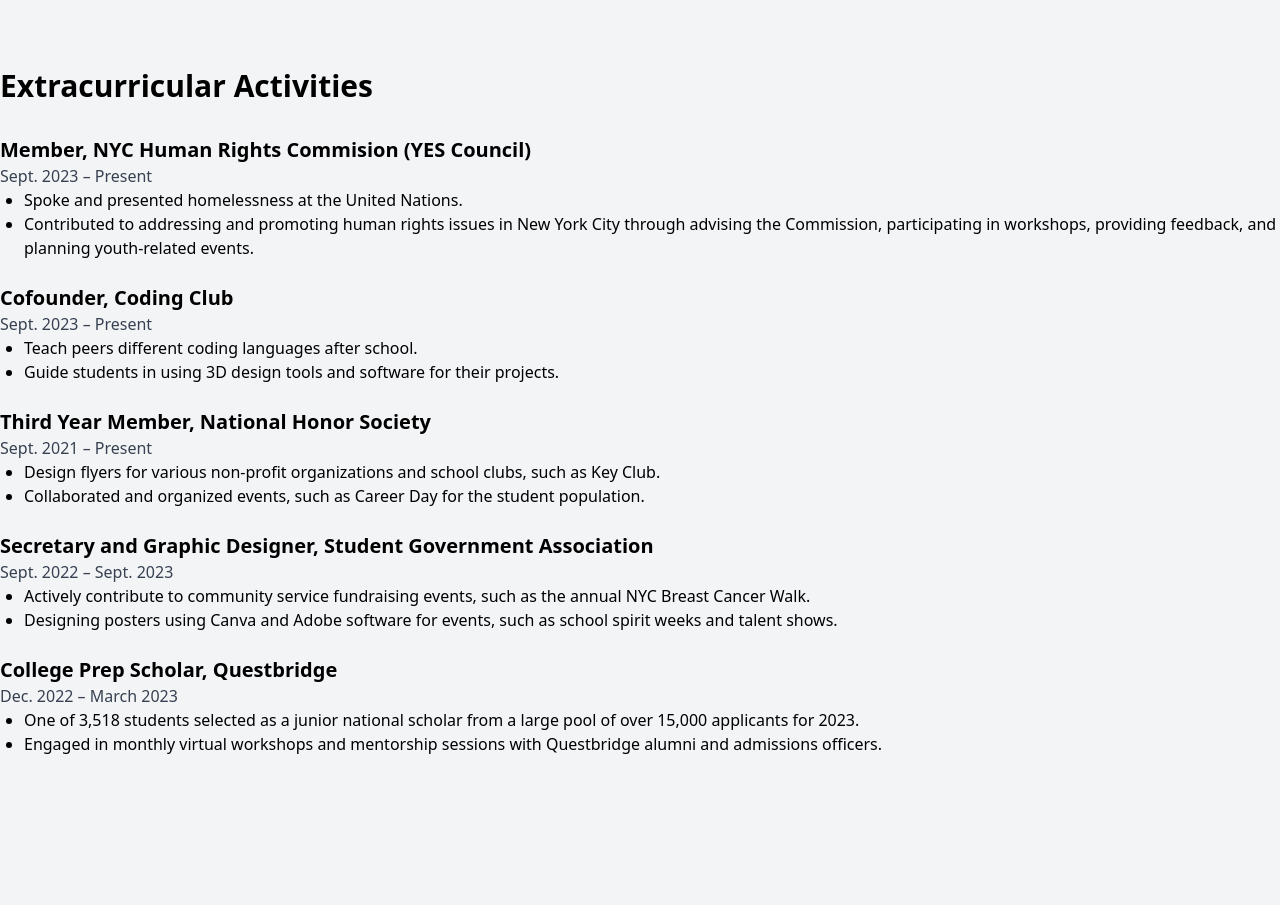
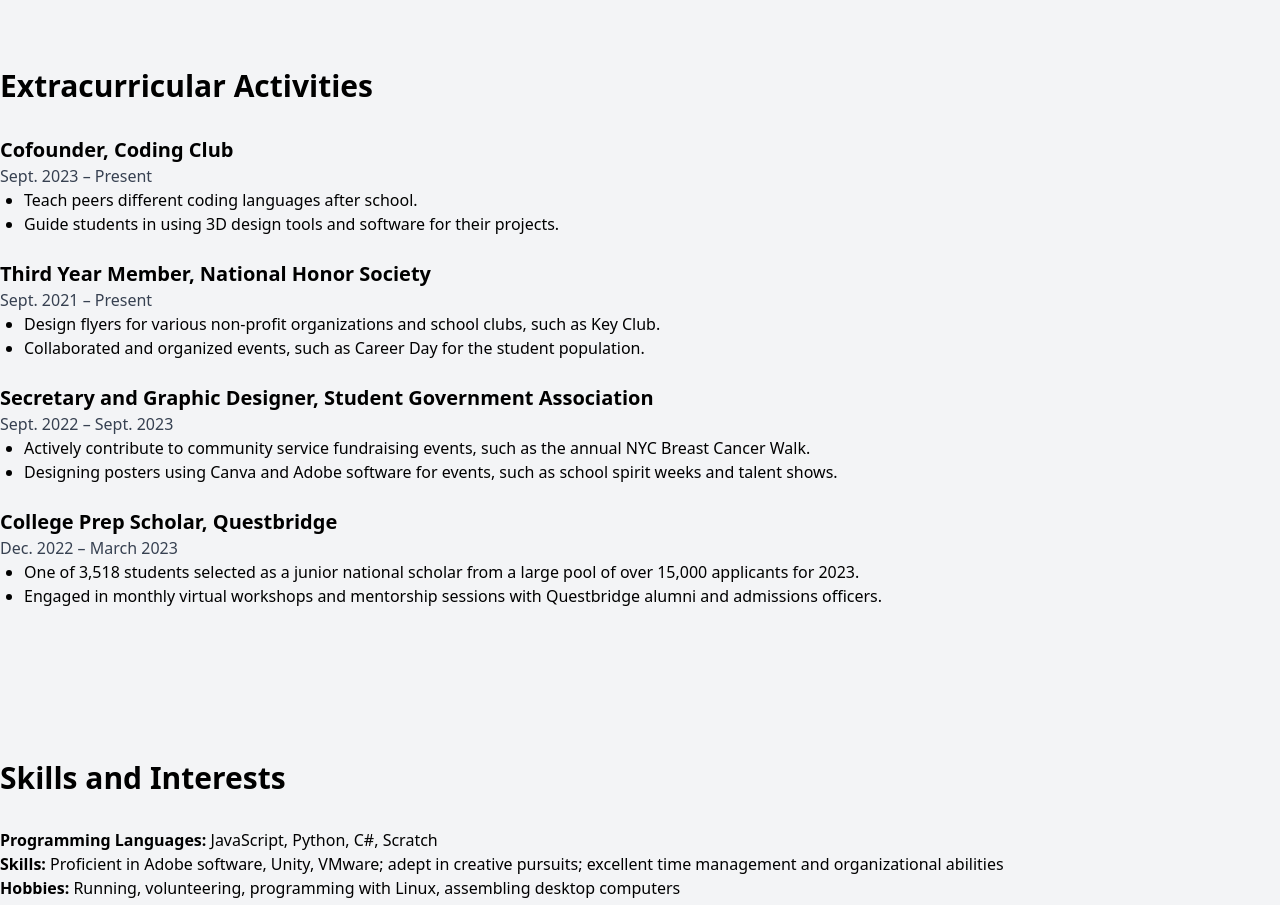
Before and after one commit to kyaw-nyc/kyaw-nyc.github.io, a plain HTML site: page index.html in a window 1280 px wide. Shown: the part 2480-3385 px from the top of the page. Drawn offline with nearby package versions, Linux system fonts and the light colour scheme.

Commit message:
index.html

```diff
--- a/index.html
+++ b/index.html
@@ -151,15 +151,6 @@
         <div class="container mx-auto">
             <h2 class="text-3xl font-bold mb-8">Extracurricular Activities</h2>
 
-            <!-- Member, NYC Human Rights Commision (YES Council) -->
-            <div class="mb-6">
-                <h3 class="text-xl font-bold">Member, NYC Human Rights Commision (YES Council)</h3>
-                <p class="text-gray-700">Sept. 2023 – Present</p>
-                <ul class="list-disc pl-6">
-                    <li>Spoke and presented homelessness at the United Nations.</li>
-                    <li>Contributed to addressing and promoting human rights issues in New York City through advising the Commission, participating in workshops, providing feedback, and planning youth-related events.</li>
-                </ul>
-            </div>
 
         <!-- Cofounder, Coding Club -->
         <div class="mb-6">
```
